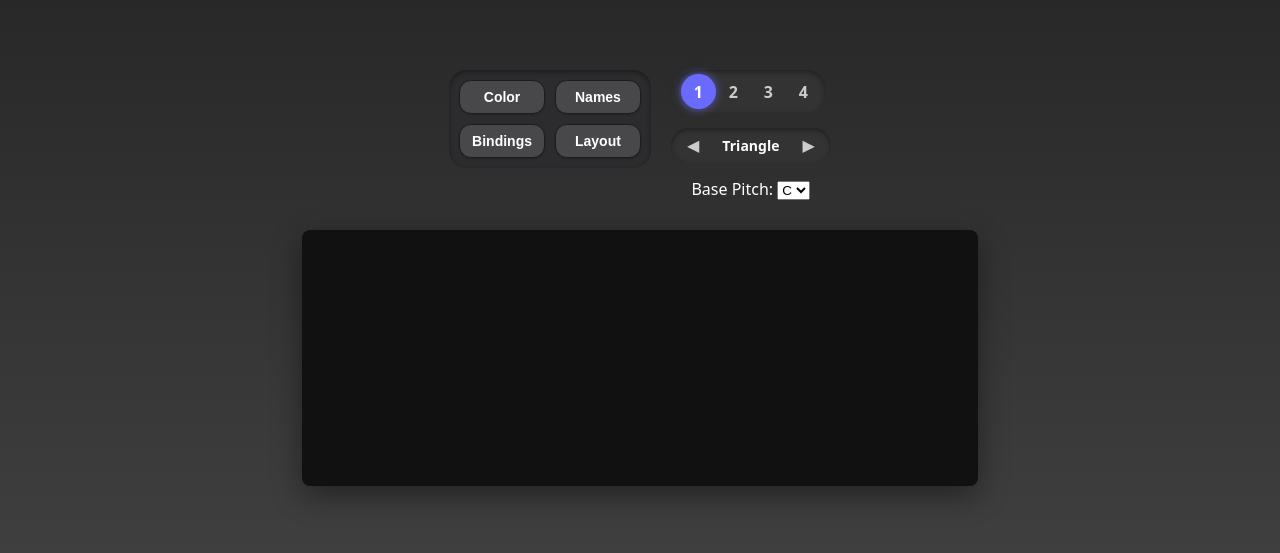
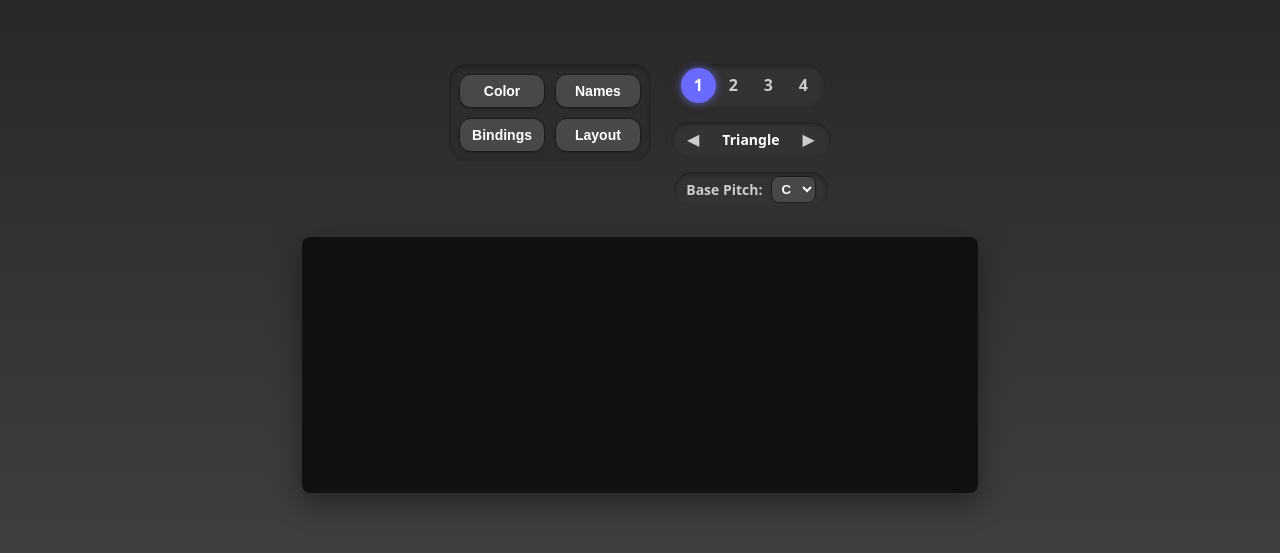
Before and after one commit to VisualMusicalMinds/chromatic-keyboard, a plain HTML site: page index.html in a window 1280 px wide. Shown: the part 147-700 px from the top of the page. Drawn offline with Linux system fonts and the light colour scheme.

Commit message:
Add styles for base pitch control

```diff
--- a/styles.css
+++ b/styles.css
@@ -35,6 +35,34 @@ body {
   flex-direction: column;
   align-items: center;
   gap: 15px;
+}
+
+.base-pitch-control {
+  display: flex;
+  align-items: center;
+  gap: 8px;
+  background: #333;
+  border-radius: 18px;
+  padding: 4px 12px;
+  box-shadow: inset 0 2px 5px rgba(0,0,0,0.4);
+  height: 35px;
+  box-sizing: border-box;
+}
+
+.base-pitch-control label {
+  font-weight: bold;
+  font-size: 14px;
+  color: #ccc;
+  user-select: none;
+}
+
+.base-pitch-control select {
+  background: #48484a;
+  color: #fff;
+  border: 1px solid #1c1c1e;
+  border-radius: 8px;
+  padding: 4px 6px;
+  font-weight: bold;
 }
 
 .octave-control {
```
